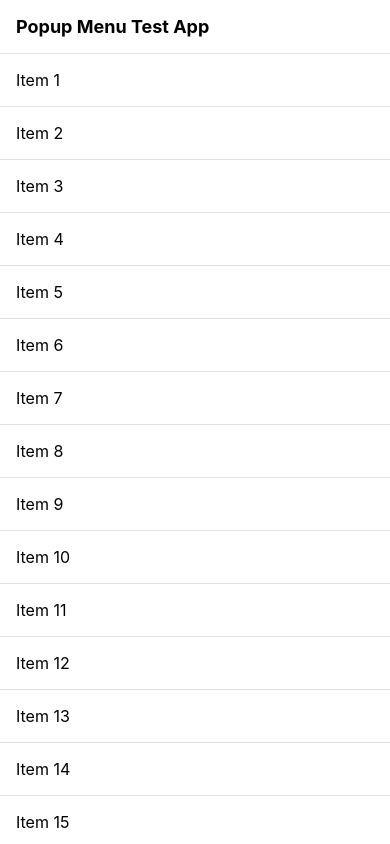
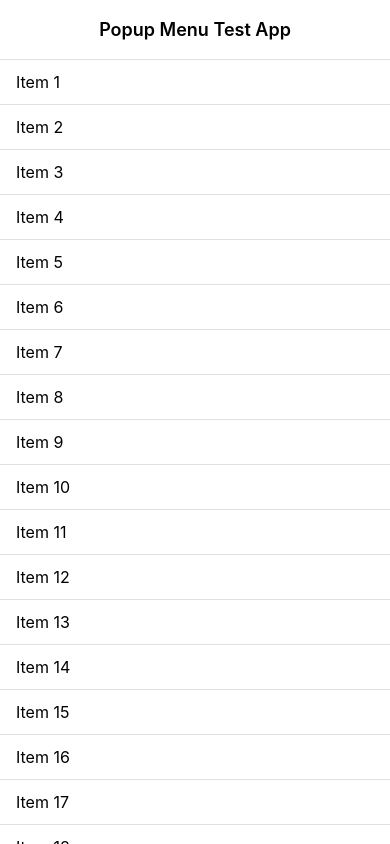
Before and after one commit to saeculumBhaveshB/react-native-popup-menu, a React Native app: screen / in a window 390 px wide. Built offline with nearby package versions, Linux system fonts and the light colour scheme.

Commit message:
Working on iOS and android

```diff
--- a/App.tsx
+++ b/App.tsx
@@ -21,6 +21,7 @@ import {
   LayoutAnimation,
   NativeSyntheticEvent,
   NativeScrollEvent,
+  Dimensions,
 } from 'react-native';
 import { PopupMenu } from './src/packages/react-native-custom-popup/src/components/PopupMenu';
 import { PopupInput } from './src/packages/react-native-custom-popup/src/components/PopupInput';
@@ -32,6 +33,10 @@ const TEST_ITEMS = Array.from({ length: 100 }, (_, i) => ({
   value: '',
 }));
 
+const SCREEN_HEIGHT = Dimensions.get('window').height;
+const HEADER_HEIGHT = 60; // Height of the "Popup Menu Test App" header
+const KEYBOARD_PADDING = 20;
+
 const App = () => {
   const [items, setItems] = useState(TEST_ITEMS);
   const [selectedItem, setSelectedItem] = useState<number | null>(null);
@@ -40,6 +45,7 @@ const App = () => {
   const itemRefs = useRef<{ [key: number]: ViewType }>({});
   const scrollViewRef = useRef<ScrollView>(null);
   const [scrollOffset, setScrollOffset] = useState(0);
+  const [scrollViewHeight, setScrollViewHeight] = useState(0);
   const lastMeasuredItemPosition = useRef<{
     y: number;
     height: number;
@@ -53,10 +59,14 @@ const App = () => {
     }
   }, []);
 
-  // Track scroll position
+  // Track scroll position and content size
   const handleScroll = (event: NativeSyntheticEvent<NativeScrollEvent>) => {
     setScrollOffset(event.nativeEvent.contentOffset.y);
   };
+
+  const handleScrollViewLayout = useCallback((event: any) => {
+    setScrollViewHeight(event.nativeEvent.layout.height);
+  }, []);
 
   // Function to measure and update popup position
   const updatePopupPosition = useCallback((itemId: number) => {
@@ -87,24 +97,12 @@ const App = () => {
     }
   }, []);
 
-  // Handle keyboard events
-  React.useEffect(() => {
-    const keyboardWillShow = (e: KeyboardEvent) => {
-      if (!selectedItem || !scrollViewRef.current) return;
+  // Function to ensure item is visible when keyboard shows
+  const ensureItemVisible = useCallback(
+    (itemId: number, keyboardHeight: number, screenHeight: number) => {
+      const itemRef = itemRefs.current[itemId];
+      if (!itemRef || !scrollViewRef.current) return;
 
-      // Get current scroll position
-      const currentScrollY = scrollOffset;
-
-      // Store original position if not already stored
-      if (!lastMeasuredItemPosition.current?.originalScrollY) {
-        lastMeasuredItemPosition.current = {
-          ...lastMeasuredItemPosition.current!,
-          originalScrollY: currentScrollY,
-        };
-      }
-
-      const itemRef = itemRefs.current[selectedItem];
-      if (itemRef) {
       itemRef.measure(
         (
           x: number,
@@ -114,50 +112,97 @@ const App = () => {
           pageX: number,
           pageY: number,
         ) => {
-            const keyboardHeight = e.endCoordinates.height;
-            const screenHeight = e.endCoordinates.screenY - keyboardHeight;
+          const itemTop = pageY;
           const itemBottom = pageY + height;
+          const visibleAreaTop = HEADER_HEIGHT;
+          const visibleAreaBottom = screenHeight - keyboardHeight;
+          const visibleHeight = visibleAreaBottom - visibleAreaTop;
 
-            // Calculate how much we need to scroll
-            if (itemBottom > screenHeight) {
-              const scrollOffset = itemBottom - screenHeight + 50;
-
-              // Scroll instantly
+          if (Platform.OS === 'ios') {
+            // iOS: Calculate the ideal position to keep the item visible
+            const idealPosition = Math.max(0, itemTop - visibleHeight / 3);
+            scrollViewRef.current?.scrollTo({
+              y: idealPosition,
+              animated: true,
+            });
+          } else {
+            // Android: Adjust scroll only if item would be hidden by keyboard
+            if (itemBottom > visibleAreaBottom) {
+              const scrollOffset =
+                itemBottom - visibleAreaBottom + KEYBOARD_PADDING;
               scrollViewRef.current?.scrollTo({
                 y: scrollOffset,
                 animated: false,
               });
+            }
+          }
 
-              // Update positions after a small delay to ensure scroll is complete
-              setTimeout(() => {
-                updatePopupPosition(selectedItem);
-              }, 50);
-            }
+          // Update popup position after scroll
+          setTimeout(
+            () => {
+              updatePopupPosition(itemId);
+            },
+            Platform.OS === 'ios' ? 300 : 50,
+          );
         },
       );
+    },
+    [updatePopupPosition],
+  );
+
+  // Handle keyboard events
+  React.useEffect(() => {
+    const keyboardWillShow = (e: KeyboardEvent) => {
+      if (!selectedItem || !scrollViewRef.current) return;
+
+      if (Platform.OS === 'ios') {
+        const keyboardHeight = e.endCoordinates.height;
+        const screenHeight = SCREEN_HEIGHT;
+        ensureItemVisible(selectedItem, keyboardHeight, screenHeight);
+      } else {
+        // Android: Store current scroll position and handle visibility
+        const currentScrollY = scrollOffset;
+        if (!lastMeasuredItemPosition.current?.originalScrollY) {
+          lastMeasuredItemPosition.current = {
+            ...lastMeasuredItemPosition.current!,
+            originalScrollY: currentScrollY,
+          };
+        }
+
+        const keyboardHeight = e.endCoordinates.height;
+        const screenHeight = e.endCoordinates.screenY;
+        ensureItemVisible(selectedItem, keyboardHeight, screenHeight);
       }
     };
 
     const keyboardWillHide = () => {
-      if (
-        !selectedItem ||
-        !scrollViewRef.current ||
-        !lastMeasuredItemPosition.current
-      )
-        return;
+      if (!selectedItem || !scrollViewRef.current) return;
 
-      const { originalScrollY } = lastMeasuredItemPosition.current;
-
-      // Restore original scroll position instantly
+      if (Platform.OS === 'ios') {
+        // iOS: Restore scroll position smoothly
+        if (lastMeasuredItemPosition.current?.originalScrollY !== undefined) {
           scrollViewRef.current.scrollTo({
-        y: originalScrollY,
+            y: lastMeasuredItemPosition.current.originalScrollY,
+            animated: true,
+          });
+        }
+      } else {
+        // Android: Restore original scroll position
+        if (lastMeasuredItemPosition.current?.originalScrollY !== undefined) {
+          scrollViewRef.current.scrollTo({
+            y: lastMeasuredItemPosition.current.originalScrollY,
             animated: false,
           });
+        }
+      }
 
-      // Update popup position after scroll is complete
-      setTimeout(() => {
+      // Update popup position after scroll
+      setTimeout(
+        () => {
           updatePopupPosition(selectedItem);
-      }, 50);
+        },
+        Platform.OS === 'ios' ? 300 : 50,
+      );
     };
 
     const keyboardShow = Keyboard.addListener(
@@ -173,7 +218,7 @@ const App = () => {
       keyboardShow.remove();
       keyboardHide.remove();
     };
-  }, [selectedItem, updatePopupPosition, scrollOffset]);
+  }, [selectedItem, updatePopupPosition, ensureItemVisible]);
 
   const handleItemPress = useCallback(
     (id: number) => {
@@ -263,9 +308,12 @@ const App = () => {
         ref={scrollViewRef}
         style={styles.scrollView}
         keyboardShouldPersistTaps="handled"
-        contentInsetAdjustmentBehavior="always"
+        contentInsetAdjustmentBehavior="never"
+        automaticallyAdjustKeyboardInsets={false}
+        keyboardDismissMode="none"
         onScroll={handleScroll}
         scrollEventThrottle={16}
+        onLayout={handleScrollViewLayout}
       >
         {items.map(item => (
           <TouchableOpacity
@@ -310,16 +358,6 @@ const App = () => {
           accessibilityHint="Enter a value for the selected item"
         />
       </PopupMenu>
-
-      {/* <TouchableOpacity
-        style={styles.errorButton}
-        onPress={simulateError}
-        accessible={true}
-        accessibilityLabel="Simulate error"
-        accessibilityHint="Triggers an error to test error boundary"
-      >
-        <Text>Simulate Error</Text>
-      </TouchableOpacity> */}
     </SafeAreaView>
   );
 };
@@ -327,55 +365,43 @@ const App = () => {
 const styles = StyleSheet.create({
   container: {
     flex: 1,
-    backgroundColor: '#f5f5f5',
+    backgroundColor: '#F5F5F5',
   },
   header: {
-    flexDirection: 'row',
-    justifyContent: 'space-between',
+    height: HEADER_HEIGHT,
+    backgroundColor: '#FFFFFF',
+    justifyContent: 'center',
     alignItems: 'center',
-    padding: 16,
-    backgroundColor: '#ffffff',
     borderBottomWidth: 1,
-    borderBottomColor: '#e0e0e0',
+    borderBottomColor: '#E0E0E0',
   },
   title: {
     fontSize: 18,
-    fontWeight: 'bold',
+    fontWeight: '600',
+    color: '#000000',
   },
   scrollView: {
     flex: 1,
   },
   item: {
-    backgroundColor: '#ffffff',
-    padding: 16,
+    backgroundColor: '#FFFFFF',
+    paddingHorizontal: 16,
+    paddingVertical: 12,
     borderBottomWidth: 1,
-    borderBottomColor: '#e0e0e0',
+    borderBottomColor: '#E0E0E0',
   },
   selectedItem: {
-    backgroundColor: '#e3f2fd',
-    borderLeftWidth: 4,
-    borderLeftColor: '#2196f3',
+    backgroundColor: '#F0F0F0',
   },
   itemTitle: {
     fontSize: 16,
+    color: '#000000',
   },
   itemValue: {
     fontSize: 14,
     color: '#666666',
     marginTop: 4,
   },
-  rtlButton: {
-    padding: 8,
-    backgroundColor: '#e0e0e0',
-    borderRadius: 4,
-  },
-  errorButton: {
-    padding: 8,
-    backgroundColor: '#ffcdd2',
-    borderRadius: 4,
-    margin: 16,
-    alignItems: 'center',
-  },
 });
 
 export default App;
```
Also changed, not shown: 2 other files (tests, documents, lock files or other folders). Lines whose indentation alone changed are shown as unchanged.
